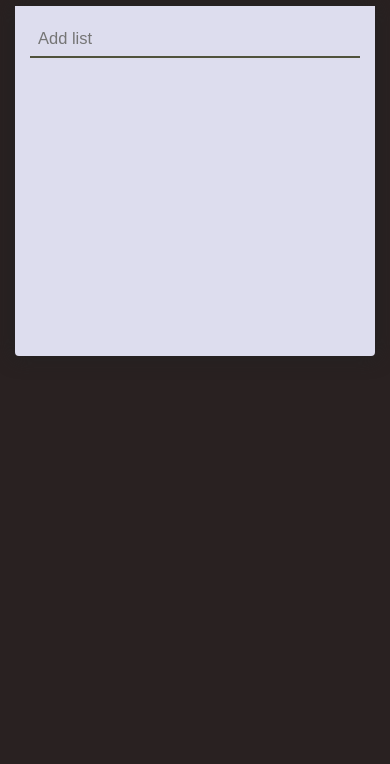
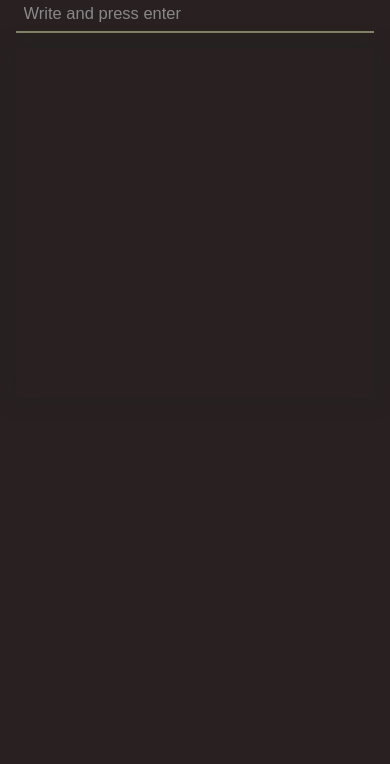
Before and after one commit to mhamid019/todoapp, a plain HTML site: page index.html in a window 390 px wide. Shown: the part 80-844 px from the top of the page. Drawn offline with Linux system fonts and the light colour scheme.

Commit message:
ui updated

```diff
--- a/index.html
+++ b/index.html
@@ -1,54 +1,69 @@
 <!DOCTYPE html>
 <html lang="en">
 <head>
-    <title>web-designing</title>
+    <title>To do app</title>
     <meta charset="utf-8">
     <meta name="description" content="web develoment practice">
     <meta name="keywords" content="HTML, CSS, JavaScript">
     <meta name="web-dev-lover" content="John Doe">
     <meta  name="viewport" content="width=device-width, initial-scale=1.0">
-    <!-- icon library -->
-    <link rel="stylesheet" href="https://cdnjs.cloudflare.com/ajax/libs/font-awesome/6.7.2/css/all.min.css">
 
 <style>
     *, ::before, ::after {margin: 0; box-sizing: border-box;}
     html {font: 15px system-ui, sans-serif;}
-    body {
-      background: rgb(41, 33, 33);
-      color: #dee;
-    }
+    body {background: rgb(41, 33, 33); color: #ddd;}
 
-    main {
-        width: 360px;
-        min-height: 400px;
-        background: #dde;
-        box-shadow: 0 0 20px #222;
-        margin: 1rem auto;
-        border-radius: 0 0 4px 4px;
-        padding: 1rem;
+    .container {
+        max-width: 400px;
+        margin: auto;
         position: relative;
     }
 
-    main input {
+    .container input {
         width: 100%;
         display: block;
+        margin: auto;
         padding: 8px 8px;
         border: none;
         outline: none;
         background: inherit;
-        border-bottom: 2px solid rgb(80, 82, 60);
+        border-bottom: 2px solid rgb(131, 134, 103);
         font-size: 1.1rem;
+        position: sticky;
+        caret-color: rgb(212, 212, 122);
+        color: #ddd;
     }
+
+    .container input::placeholder {color: rgb(136, 136, 139);}
+
+    main {
+        box-shadow: 0 0 20px #222;
+        max-height: 300px;
+        margin: 1rem auto;
+        border-radius: 0 0 4px 4px;
+        padding: 1rem 0;
+        position: relative;
+        overflow-x: hidden;
+        overflow-y: auto;
+    }
+
+    main::-webkit-scrollbar {width: 6px;}
+
+    main::-webkit-scrollbar-thumb {
+        background: #484141;
+        border-radius: 10px;
+        transition: 0.4s;
+    }
+
+    main::-webkit-scrollbar-thumb:hover {background: #776363;}
 
     main ul {list-style: none; padding: 0;}
     main ul li {
-        background: #333;
+        background: #211;
         color: #ddd;
-        padding: 8px 16px;
-        border: 1px solid #d6bebe;
+        padding: 8px 10px;
         border-radius: 4px;
         margin-top: 10px;
-        box-shadow: -2px -3px #222 inset;
         position: relative;
         cursor: pointer;
     }
@@ -60,11 +75,12 @@
         top: 5px;
         font-size: 1.2rem;
         font-weight: bold;
+        user-select: none;
     }
 
-    main li.done {text-decoration: line-through; background: #928a8a;}
+    main li.done {text-decoration: line-through; background: #312e2e; color: rgb(132, 168, 132);}
 
-    main .err-msg {
+    .container .err-msg {
         position: absolute;
         top: -20px;
         left: 0;
@@ -72,12 +88,25 @@
         display: none;
         animation: err 1s ease-in 3;
         color: #f2f5e6;
+        z-index: 9999;
     }
 
-    @keyframes err {to {color: rgb(252, 0, 0);}}
+    @keyframes err {to {color: rgb(252, 0, 0)}}
 
     @media screen and (max-width: 400px) {
         main {max-width: 96%; min-height: 350px;}
+    }
+
+
+    @media screen and (max-width: 468px) {
+
+        main::-webkit-scrollbar {width: 4px;}
+
+        main::-webkit-scrollbar-thumb {
+            background: #484141;
+            border-radius: 10px;
+        }
+        .container input, .container main {width: 92%;}
     }
 </style>
 
@@ -85,16 +114,17 @@
 
 
 
-    <h1 style="text-align: center; margin: 1.5rem 0;">To Do App</h1>
+    <h2 style="text-align: center; margin: 1.5rem 0; color: #d0b2b2;">To Do App</h2>
 
+    <div class="container">
+        <input type="text" placeholder="Write and press enter" autofocus>
+        <span class="err-msg">Please add your list</span>
+        <main>
+            <ul id="list">
 
-    <main>
-        <span class="err-msg">Please add your list</span>
-        <input type="text" placeholder="Add list" autofocus>
-        <ul id="list">
-
-        </ul>
-    </main>
+            </ul>
+        </main>
+    </div>
 
 
                                                 <!-- script -->
@@ -103,10 +133,9 @@
 
 <script>
 
-const todoBox = document.querySelector("main input");
+const todoBox = document.querySelector(".container input");
 const list = document.querySelector("main #list");
 const errorMsg = document.querySelector(".err-msg");
-
 
 // load old todos from localStoragen
 window.addEventListener("DOMContentLoaded", loadTodos);
@@ -167,15 +196,8 @@ function loadTodos(){
     const allList = list.querySelectorAll("li");
     saved.forEach((todo, i)=> {
         if(todo.done) allList[i].classList.add("done");
-    })
+    });
 }
-
-const a = ["hello", "how are you", "apple"];
-const ab = JSON.stringify(a);
-
-
-
-
 
 
 </script>
```
